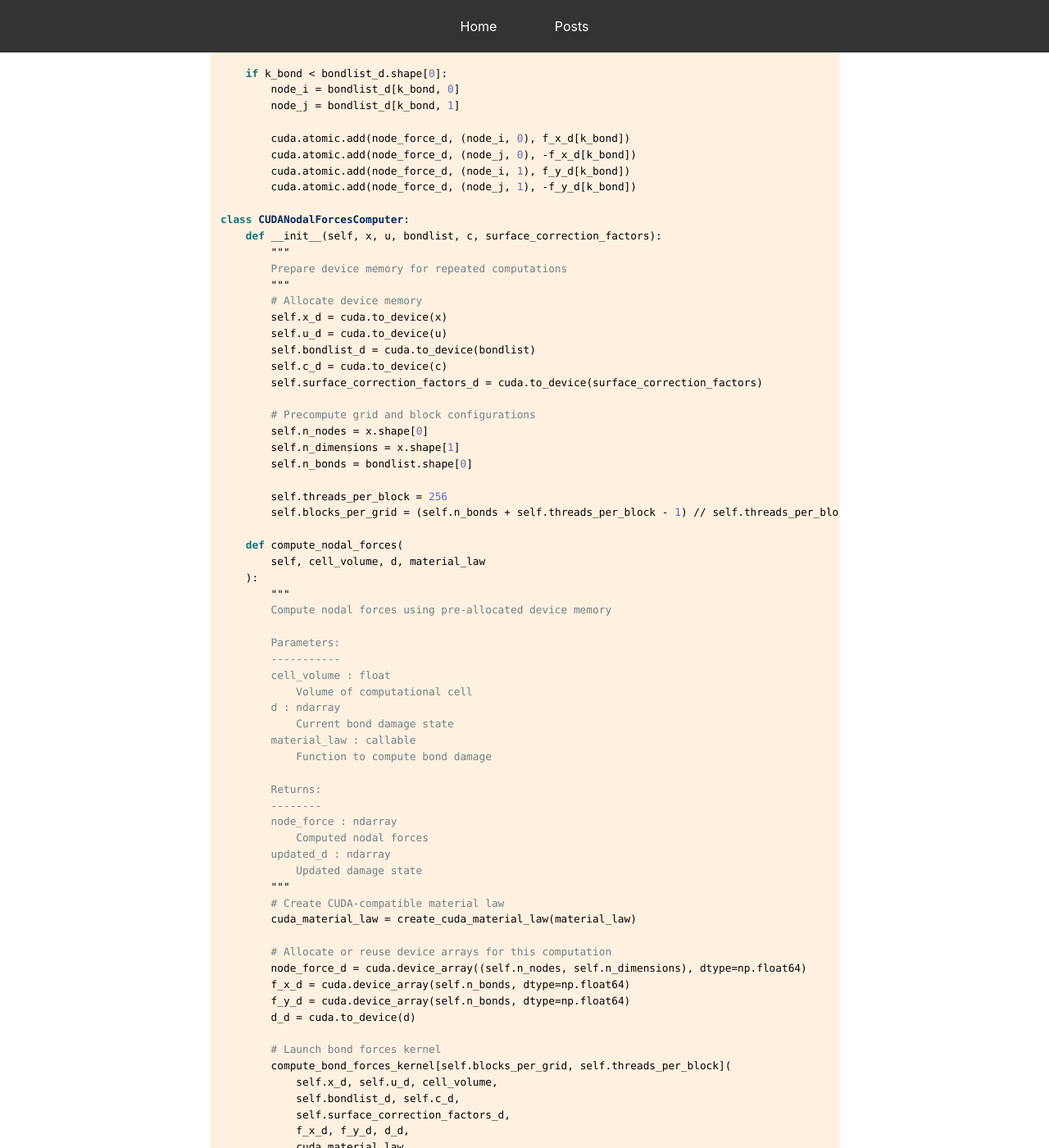
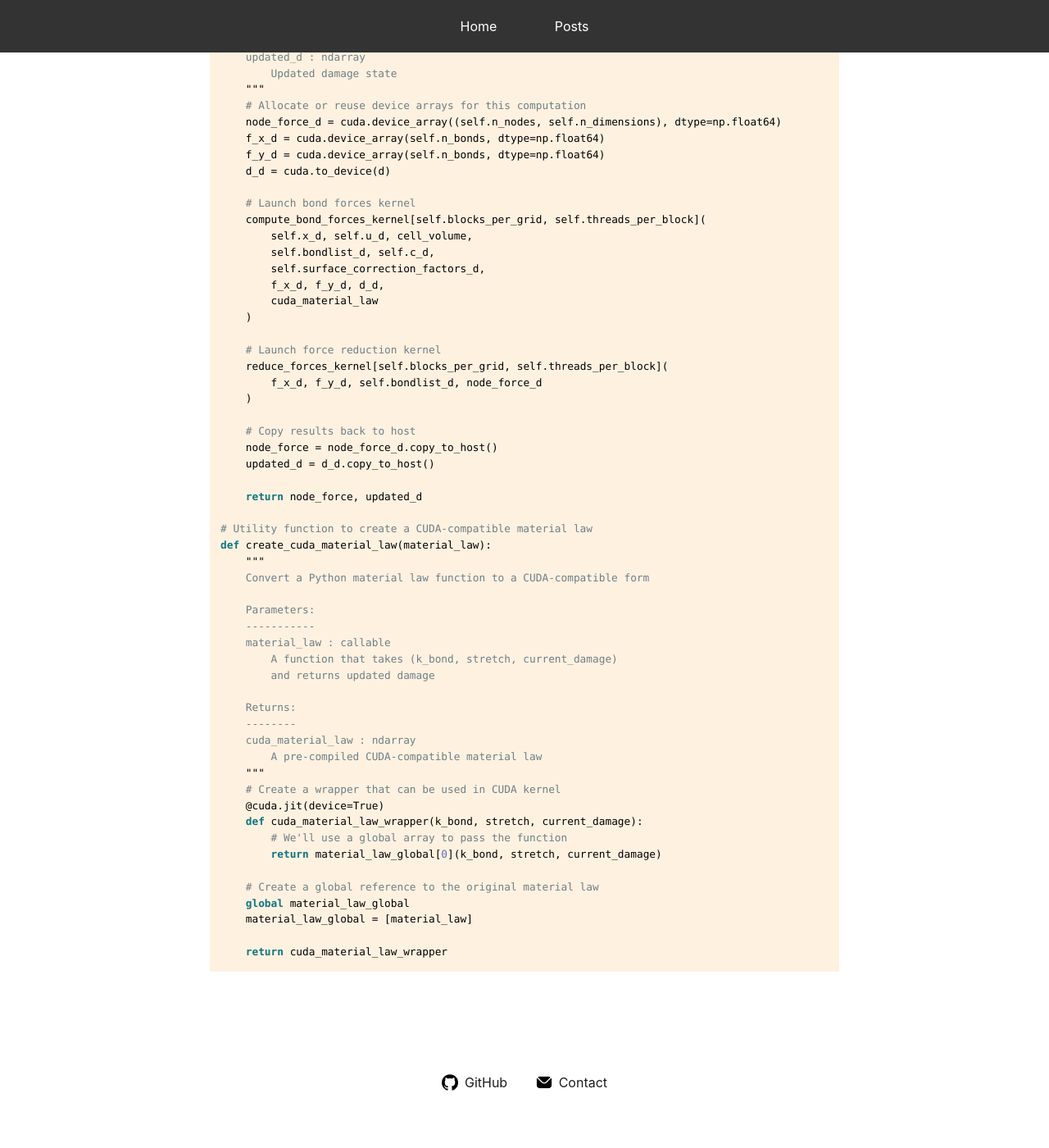
Before and after one commit to mark-hobbs/mark-hobbs.github.io, a Jekyll site: the page built from _posts/2025-02-03-cuda.md, in a window 1280 px wide and 1400 px high, scrolled down 2866 px. Shown: the whole window at 82% size. Built offline with Jekyll 4.4.1, drawn with Linux system fonts in a browser that asks for light colours; after the commit the page ends 4212 px from its top, so only the background shows below that; some of the changed text lies outside the part shown.

Commit message:
General updates

````diff
--- a/_posts/2025-02-03-cuda.md
+++ b/_posts/2025-02-03-cuda.md
@@ -59,33 +59,6 @@
 ```python
 from numba import cuda, float64
 
-# Utility function to create a CUDA-compatible material law
-def create_cuda_material_law(material_law):
-    """
-    Convert a Python material law function to a CUDA-compatible form
-
-    Parameters:
-    -----------
-    material_law : callable
-        A function that takes (k_bond, stretch, current_damage)
-        and returns updated damage
-
-    Returns:
-    --------
-    cuda_material_law : ndarray
-        A pre-compiled CUDA-compatible material law
-    """
-    # Create a wrapper that can be used in CUDA kernel
-    @cuda.jit(device=True)
-    def cuda_material_law_wrapper(k_bond, stretch, current_damage):
-        # We'll use a global array to pass the function
-        return material_law_global[0](k_bond, stretch, current_damage)
-
-    # Create a global reference to the original material law
-    global material_law_global
-    material_law_global = [material_law]
-
-    return cuda_material_law_wrapper
 
 @cuda.jit
 def compute_bond_forces_kernel(
@@ -146,105 +119,77 @@
         cuda.atomic.add(node_force_d, (node_i, 1), f_y_d[k_bond])
         cuda.atomic.add(node_force_d, (node_j, 1), -f_y_d[k_bond])
 
-class CUDANodalForcesComputer:
-    def __init__(self, x, u, bondlist, c, surface_correction_factors):
-        """
-        Prepare device memory for repeated computations
-        """
-        # Allocate device memory
-        self.x_d = cuda.to_device(x)
-        self.u_d = cuda.to_device(u)
-        self.bondlist_d = cuda.to_device(bondlist)
-        self.c_d = cuda.to_device(c)
-        self.surface_correction_factors_d = cuda.to_device(surface_correction_factors)
+def compute_nodal_forces(self, cell_volume, d, material_law):
+    """
+    Compute nodal forces using pre-allocated device memory
 
-        # Precompute grid and block configurations
-        self.n_nodes = x.shape[0]
-        self.n_dimensions = x.shape[1]
-        self.n_bonds = bondlist.shape[0]
+    Parameters:
+    -----------
+    cell_volume : float
+        Volume of computational cell
+    d : ndarray
+        Current bond damage state
+    material_law : callable
+        Function to compute bond damage
 
-        self.threads_per_block = 256
-        self.blocks_per_grid = (self.n_bonds + self.threads_per_block - 1) // self.threads_per_block
+    Returns:
+    --------
+    node_force : ndarray
+        Computed nodal forces
+    updated_d : ndarray
+        Updated damage state
+    """
+    # Allocate or reuse device arrays for this computation
+    node_force_d = cuda.device_array((self.n_nodes, self.n_dimensions), dtype=np.float64)
+    f_x_d = cuda.device_array(self.n_bonds, dtype=np.float64)
+    f_y_d = cuda.device_array(self.n_bonds, dtype=np.float64)
+    d_d = cuda.to_device(d)
 
-    def compute_nodal_forces(
-        self, cell_volume, d, material_law
-    ):
-        """
-        Compute nodal forces using pre-allocated device memory
-
-        Parameters:
-        -----------
-        cell_volume : float
-            Volume of computational cell
-        d : ndarray
-            Current bond damage state
-        material_law : callable
-            Function to compute bond damage
-
-        Returns:
-        --------
-        node_force : ndarray
-            Computed nodal forces
-        updated_d : ndarray
-            Updated damage state
-        """
-        # Create CUDA-compatible material law
-        cuda_material_law = create_cuda_material_law(material_law)
-
-        # Allocate or reuse device arrays for this computation
-        node_force_d = cuda.device_array((self.n_nodes, self.n_dimensions), dtype=np.float64)
-        f_x_d = cuda.device_array(self.n_bonds, dtype=np.float64)
-        f_y_d = cuda.device_array(self.n_bonds, dtype=np.float64)
-        d_d = cuda.to_device(d)
-
-        # Launch bond forces kernel
-        compute_bond_forces_kernel[self.blocks_per_grid, self.threads_per_block](
-            self.x_d, self.u_d, cell_volume,
-            self.bondlist_d, self.c_d,
-            self.surface_correction_factors_d,
-            f_x_d, f_y_d, d_d,
-            cuda_material_law
-        )
-
-        # Launch force reduction kernel
-        reduce_forces_kernel[self.blocks_per_grid, self.threads_per_block](
-            f_x_d, f_y_d, self.bondlist_d, node_force_d
-        )
-
-        # Copy results back to host
-        node_force = node_force_d.copy_to_host()
-        updated_d = d_d.copy_to_host()
-
-        return node_force, updated_d
-
-def compute_nodal_forces(
-    x, u, cell_volume, bondlist, d, c,
-    material_law, surface_correction_factors
-):
-    """
-    Wrapper to use CUDA implementation with original function signature
-    """
-    # Create CUDA computer
-    cuda_computer = CUDANodalForcesComputer(
-        x, u, bondlist, c, surface_correction_factors
+    # Launch bond forces kernel
+    compute_bond_forces_kernel[self.blocks_per_grid, self.threads_per_block](
+        self.x_d, self.u_d, cell_volume,
+        self.bondlist_d, self.c_d,
+        self.surface_correction_factors_d,
+        f_x_d, f_y_d, d_d,
+        cuda_material_law
     )
 
-    return cuda_computer.compute_nodal_forces(
-        cell_volume, d, material_law
+    # Launch force reduction kernel
+    reduce_forces_kernel[self.blocks_per_grid, self.threads_per_block](
+        f_x_d, f_y_d, self.bondlist_d, node_force_d
     )
 
-# Example material laws for demonstration
-def linear_damage_law(k_bond, stretch, current_damage):
+    # Copy results back to host
+    node_force = node_force_d.copy_to_host()
+    updated_d = d_d.copy_to_host()
+
+    return node_force, updated_d
+
+# Utility function to create a CUDA-compatible material law
+def create_cuda_material_law(material_law):
     """
-    Simple linear damage evolution law
+    Convert a Python material law function to a CUDA-compatible form
+
+    Parameters:
+    -----------
+    material_law : callable
+        A function that takes (k_bond, stretch, current_damage)
+        and returns updated damage
+
+    Returns:
+    --------
+    cuda_material_law : ndarray
+        A pre-compiled CUDA-compatible material law
     """
-    damage_rate = 0.1  # Damage increment rate
-    return current_damage + damage_rate * abs(stretch)
+    # Create a wrapper that can be used in CUDA kernel
+    @cuda.jit(device=True)
+    def cuda_material_law_wrapper(k_bond, stretch, current_damage):
+        # We'll use a global array to pass the function
+        return material_law_global[0](k_bond, stretch, current_damage)
 
-def exponential_damage_law(k_bond, stretch, current_damage):
-    """
-    Exponential damage evolution law
-    """
-    damage_rate = 0.5  # Damage sensitivity parameter
-    return current_damage + (1 - current_damage) * (1 - np.exp(-damage_rate * abs(stretch)))
+    # Create a global reference to the original material law
+    global material_law_global
+    material_law_global = [material_law]
+
+    return cuda_material_law_wrapper
 ```
````
